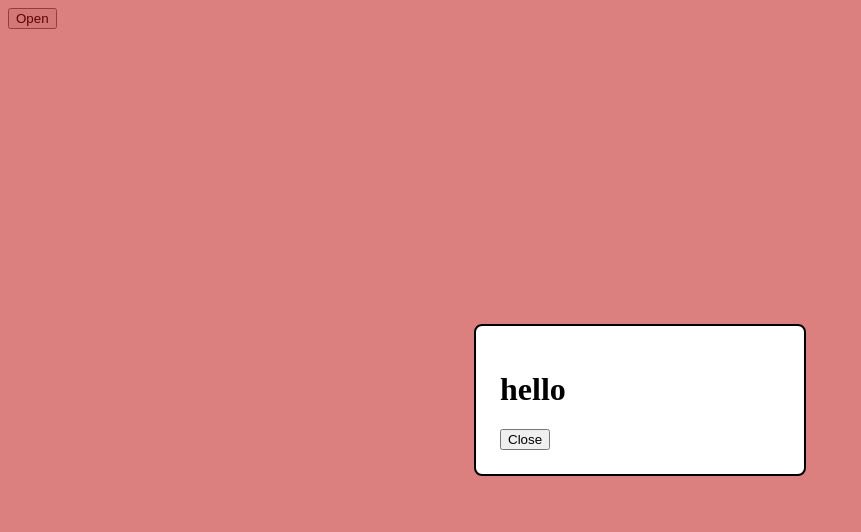
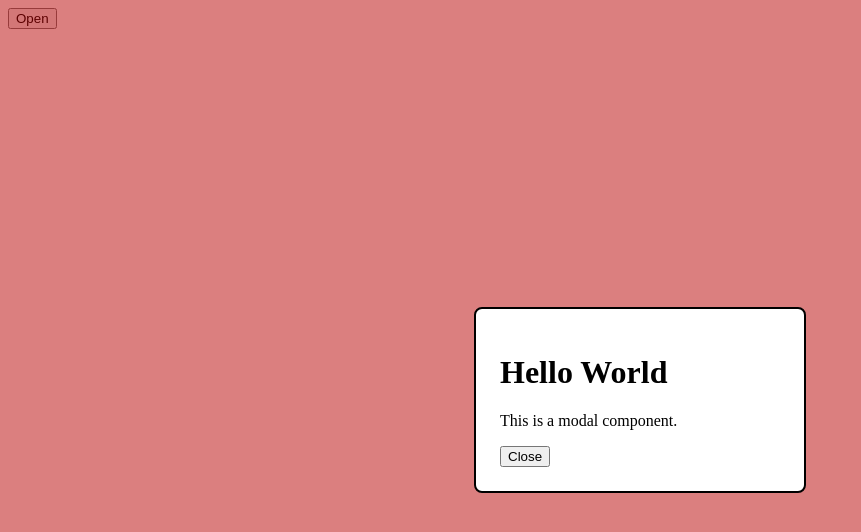
Before and after one commit to Kishan-1285/react-journey, a React (Vite) app in the folder Modal/: page / in a window 1280 px wide. Both pictures are taken after a click on the button "Open". Shown: the top 532 px of the page, without its empty margins (0-861 px from the left). Built offline with nearby package versions, Linux system fonts and the light colour scheme.

Commit message:
Updated modal content

```diff
--- a/Modal/src/Modal.jsx
+++ b/Modal/src/Modal.jsx
@@ -17,7 +17,8 @@ function Modal() {
             {modalopen && (
                 <div className="overlay" onClick={close}>
                     <div className="container" onClick={(e) => e.stopPropagation()}>
-                        <h1>hello</h1>
+                        <h1>Hello World</h1>
+                        <p>This is a modal component.</p>
                         <button onClick={close}>Close</button>
                     </div>
                 </div>
```
